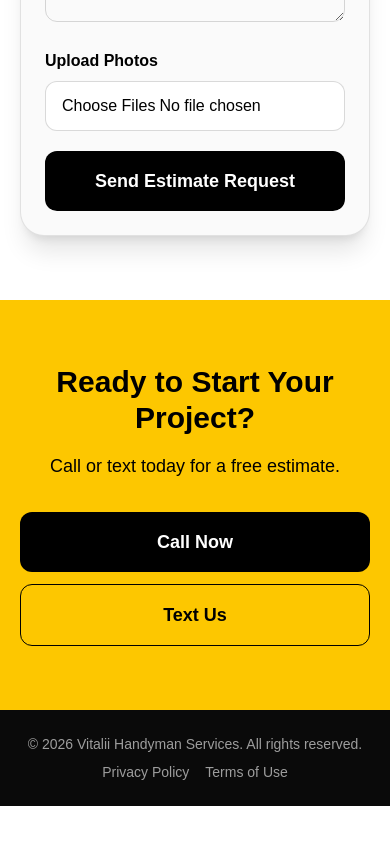
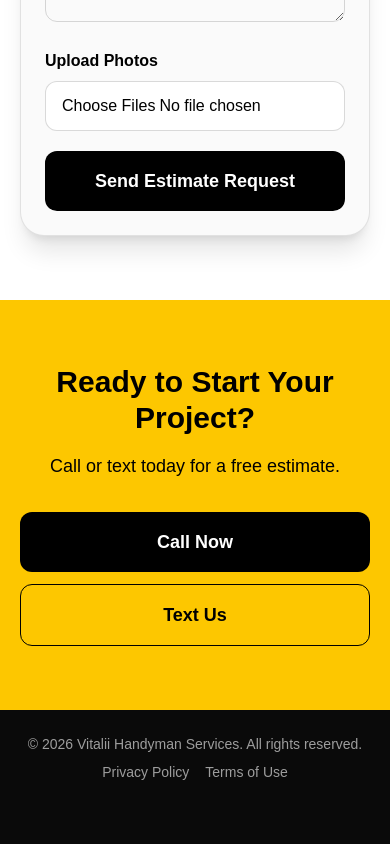
Before and after one commit to VitaliiPivnev/handyman-site, a Next.js app: page / in a window 390 px wide. Shown: the part 8815-9659 px from the top of the page. Before the commit the page ends 9621 px from the top, so only its background shows below. Built offline with nearby package versions, Linux system fonts and the light colour scheme.

Commit message:
fix footer spacing

```diff
--- a/app/layout.tsx
+++ b/app/layout.tsx
@@ -42,7 +42,7 @@ export default function RootLayout({
   {children}
 
   {/* Footer */}
-  <footer className="bg-neutral-950 px-5 py-6 text-center text-sm text-white/60">
+  <footer className="bg-neutral-950 px-5 pb-24 pt-6 text-center text-sm text-white/60 md:pb-6">
   <div className="mb-2">
     © 2026 Vitalii Handyman Services. All rights reserved.
   </div>
```
Lines whose indentation alone changed are shown as unchanged.
